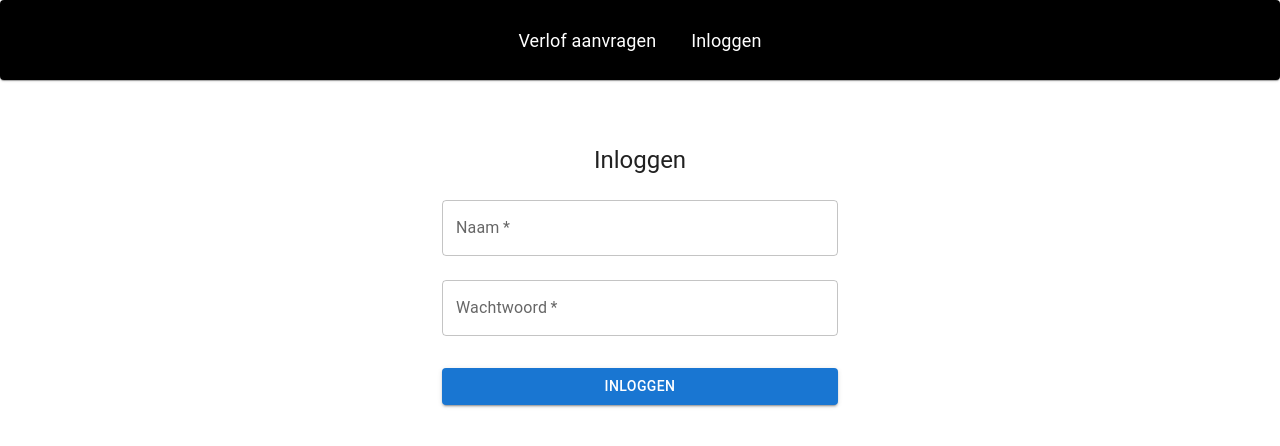
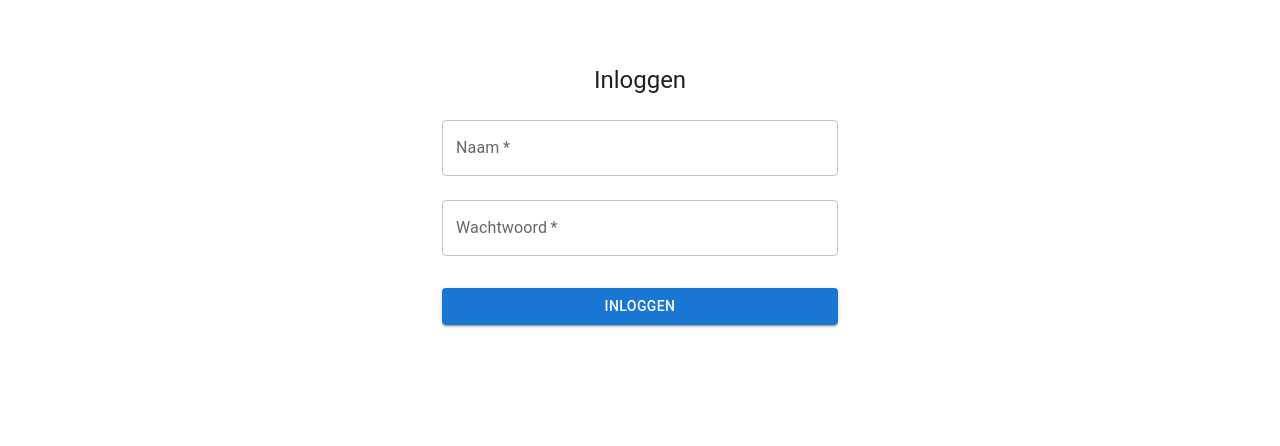
Before and after one commit to BoMeneerNL/Geoprofs, a Next.js app in the folder Frontend/: page /login in a window 1280 px wide. Shown: the top 446 px of the page. Built offline with nearby package versions, Linux system fonts and the light colour scheme.

Commit message:
Update frontend components

```diff
--- a/Frontend/components/navbar.js
+++ b/Frontend/components/navbar.js
@@ -2,7 +2,7 @@ import Paper from "@mui/material/Paper";
 import Link from "next/link";
 
 export default function Navbar(props) {
-  const authtypeid = props.authtypeid;
+  const authtype = props.authtype;
 
   return (
     <Paper
@@ -16,11 +16,12 @@ export default function Navbar(props) {
       }}
       sx={{ height: 80, backgroundColor: "#000" }}
     >
-      {authtypeid >= 2 ? <Link href="/">Personeelsoverzicht</Link> : <></>}
-      {authtypeid >= 1 ? <Link href="/verlof">Verlofoverzicht</Link> : <></>}
+      {authtype.medewerkerType >= 2 ? <Link href="/">Personeelsoverzicht</Link> : <></>}
+      {authtype.medewerkerType >= 0 ? <Link href="/verlof">Verlofoverzicht</Link> : <></>}
       <Link href="/verlofAanvragen">Verlof aanvragen</Link>
-      {authtypeid > 0 ? <></> : <Link href="/login">Inloggen</Link>}
-      {authtypeid >= 2 ? <Link href="/registratie">Registreren</Link> : <></>}
+      {authtype.medewerkerType >= 0 ? <></> : <Link href="/login">Inloggen</Link>}
+      {authtype.medewerkerType >= 2 ? <Link href="/registratie">Registreren</Link> : <></>}
+      {authtype.medewerkerType >= 0 ? <Link href="/logout">Uitloggen</Link> : <></>}
     </Paper>
   );
 }
--- a/Frontend/pages/_app.js
+++ b/Frontend/pages/_app.js
@@ -6,11 +6,12 @@ import axios from "axios";
 import Cookies from "js-cookie";
 
 export default function MyApp({ Component, pageProps }) {
-  const [authinf, setAuthinf] = useState(-1);
+  const [authinf, setAuthinf] = useState({});
   const router = useRouter();
+console.log(authinf);
   useEffect(() => {
     if (typeof window !== "undefined") {
-      if (router.pathname !== "/login" && router.pathname !== "/register") {
+      if (router.pathname !== "logout" && router.pathname !== "/login" && router.pathname !== "/register") {
         axios
           .get("http://localhost:11738/Login/" + Cookies.get("authtoken"))
           .then((response) => {
@@ -20,15 +21,16 @@ export default function MyApp({ Component, pageProps }) {
               setAuthinf(response.data);
             }
           })
-          .catch((e) => {
+          .catch(() => {
             router.push("/login");
           });
       }
     }
   }, [router, typeof window]);
+
   return (
     <>
-      <Navbar authtypeid={authinf} />
+      {router.pathname !== "/login"?<Navbar authtype={authinf} />:<></>}
       <Component {...pageProps} auth={authinf} />
     </>
   );
--- a/Frontend/pages/login.js
+++ b/Frontend/pages/login.js
@@ -14,10 +14,6 @@ const theme = createTheme();
 export default function Login(props) {
   const router = useRouter();
 
-  if (props.auth !== -1) {
-    router.push("/");
-  }
-
   const handleSubmit = (event) => {
     event.preventDefault();
     const data = new FormData(event.currentTarget);
@@ -25,7 +21,7 @@ export default function Login(props) {
       .post("http://localhost:11738/Login", data)
       .then((response) => {
         Cookies.set("authtoken", response.data);
-        router.push("/");
+        router.push("/verlof");
       })
       .catch((e) => {});
   };
--- a/Frontend/pages/verlof.js
+++ b/Frontend/pages/verlof.js
@@ -57,7 +57,7 @@ export default function Verlof(props) {
                   : "An error occured"}
               </StyledTableCell>
               <StyledTableCell>
-                {props.auth == 1 ? "Yes" : "No"}
+                {props.authinf >= 1 ? "Yes" : "No"}
               </StyledTableCell>
             </StyledTableRow>
           );
```
Also changed, not shown: Frontend/pages/index.js (+7 -1 lines), Frontend/pages/logout.js (added, +15 -0 lines).
